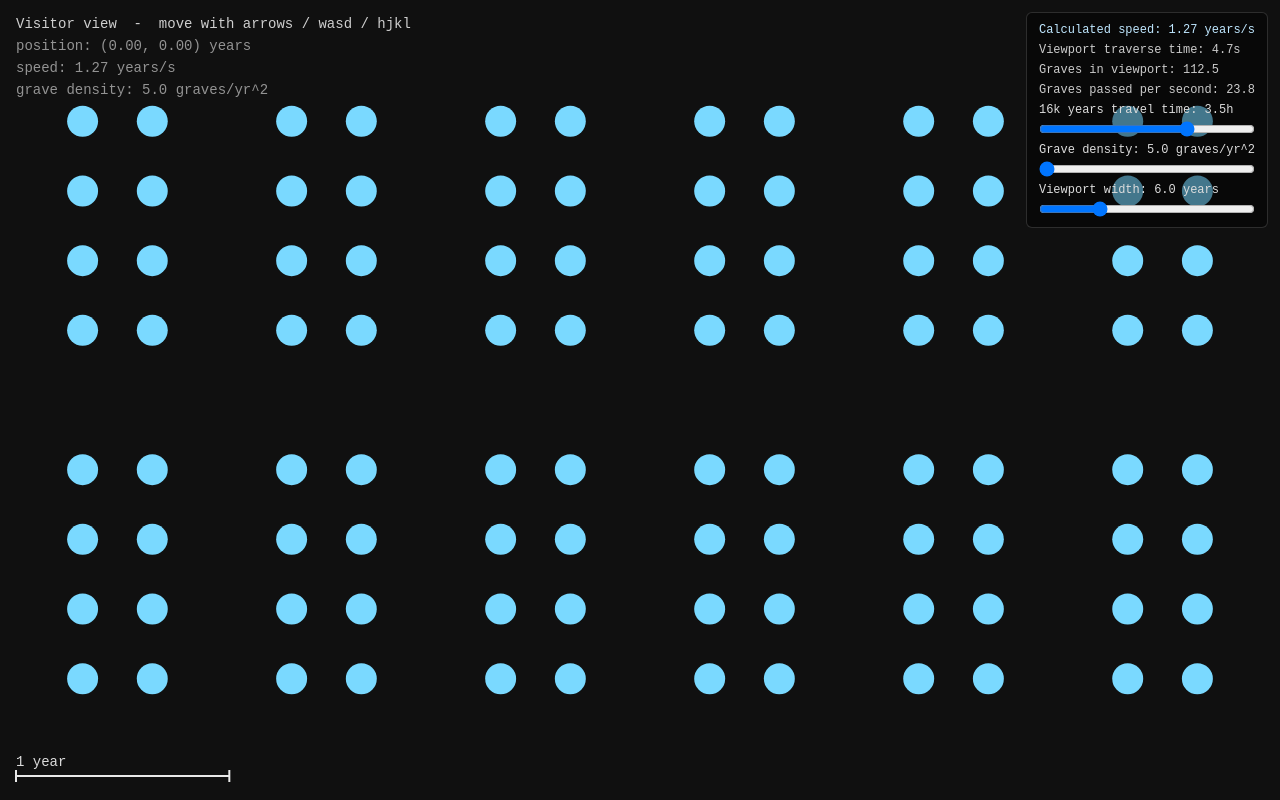
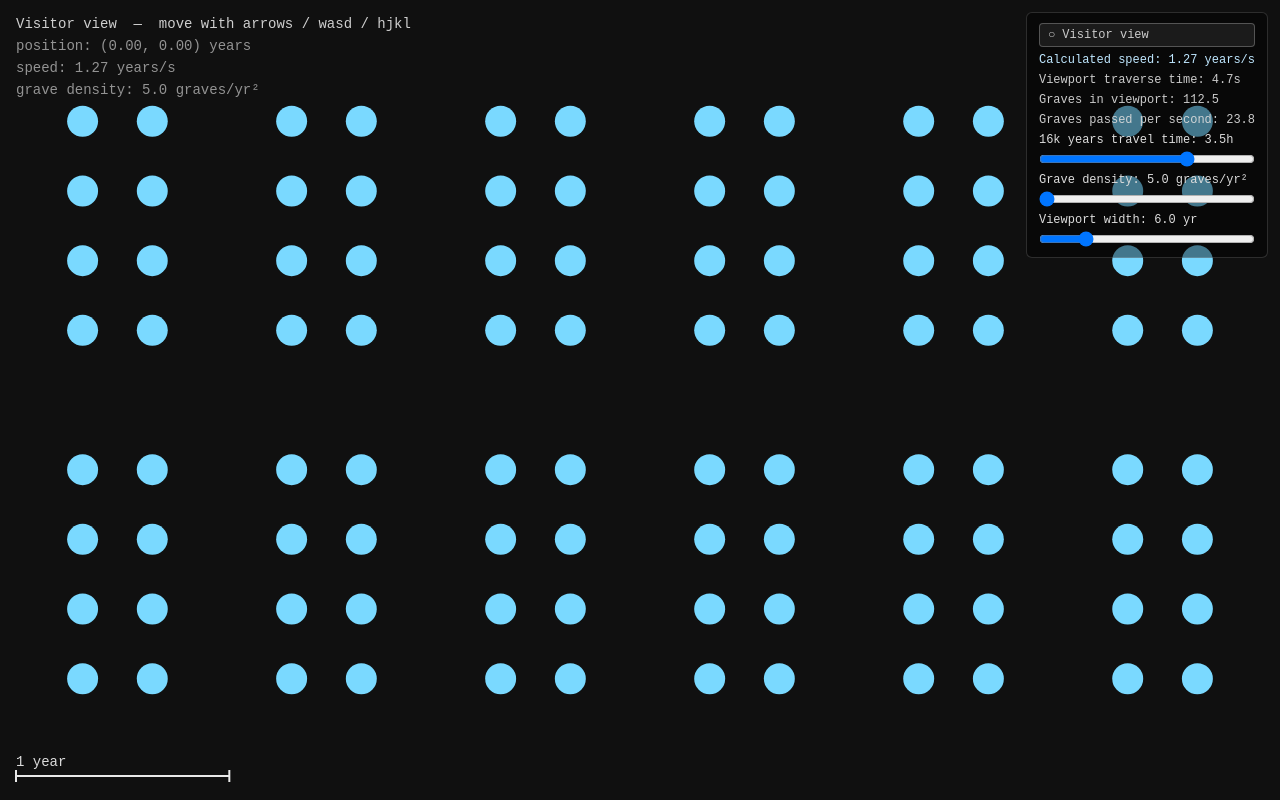
Before and after one commit to przecze/graveyard, a React (Vite) app in the folder frontend/: page / in a window 1280 px wide. Built offline with nearby package versions, Linux system fonts and the light colour scheme.

Commit message:
very basic circular layout experiment

```diff
--- a/frontend/src/VisitorView.tsx
+++ b/frontend/src/VisitorView.tsx
@@ -15,9 +15,23 @@ const MIN_TRAVEL_TIME_SECONDS = 30;
 const MAX_TRAVEL_TIME_SECONDS = 5 * 60 * 60;
 const DEFAULT_VIEWPORT_WIDTH_YEARS = 6;
 const MIN_VIEWPORT_WIDTH_YEARS = 1;
-const MAX_VIEWPORT_WIDTH_YEARS = 20;
+const MAX_VIEWPORT_WIDTH_YEARS = 10000;
+const MAX_CIRCULAR_R = 5000;
 const ACCELERATION = 7;
 const DAMPING = 9;
+
+const VIEWPORT_LOG_MIN = Math.log10(MIN_VIEWPORT_WIDTH_YEARS);
+const VIEWPORT_LOG_MAX = Math.log10(MAX_VIEWPORT_WIDTH_YEARS);
+const viewportToSlider = (v: number) =>
+  ((Math.log10(v) - VIEWPORT_LOG_MIN) / (VIEWPORT_LOG_MAX - VIEWPORT_LOG_MIN)) * 1000;
+const sliderToViewport = (v: number) =>
+  Math.pow(10, VIEWPORT_LOG_MIN + (v / 1000) * (VIEWPORT_LOG_MAX - VIEWPORT_LOG_MIN));
+
+function fmtViewportYears(y: number): string {
+  if (y >= 1000) return `${Math.round(y).toLocaleString()} yr`;
+  if (y >= 10) return `${Math.round(y)} yr`;
+  return `${y.toFixed(1)} yr`;
+}
 
 function shouldDrawGrave(gridX: number, gridY: number): boolean {
   return gridX % 3 !== 0 && gridY % 5 !== 0;
@@ -47,15 +61,19 @@ export default function VisitorView() {
   const [travelTimeSeconds, setTravelTimeSeconds] = useState(DEFAULT_TRAVEL_TIME_SECONDS);
   const [graveDensity, setGraveDensity] = useState(DEFAULT_GRAVE_DENSITY);
   const [viewportWidthYears, setViewportWidthYears] = useState(DEFAULT_VIEWPORT_WIDTH_YEARS);
+  const [circularMode, setCircularMode] = useState(false);
   const [screenSize, setScreenSize] = useState(() => ({
     width: window.innerWidth,
     height: window.innerHeight,
   }));
+
   const canvasRef = useRef<HTMLCanvasElement | null>(null);
   const speedYearsPerSecondRef = useRef(TRAVEL_DISTANCE_YEARS / DEFAULT_TRAVEL_TIME_SECONDS);
   const graveDensityRef = useRef(graveDensity);
   const pixelsPerYearRef = useRef(pixelsPerYearForDensity(graveDensity));
   const viewportWidthYearsRef = useRef(viewportWidthYears);
+  const circularModeRef = useRef(false);
+  const resetPositionRef = useRef(false);
 
   useEffect(() => {
     speedYearsPerSecondRef.current = TRAVEL_DISTANCE_YEARS / Math.max(travelTimeSeconds, 0.0001);
@@ -69,6 +87,10 @@ export default function VisitorView() {
   useEffect(() => {
     viewportWidthYearsRef.current = viewportWidthYears;
   }, [viewportWidthYears]);
+
+  useEffect(() => {
+    circularModeRef.current = circularMode;
+  }, [circularMode]);
 
   useEffect(() => {
     const onResize = () => {
@@ -123,6 +145,14 @@ export default function VisitorView() {
     const clearKeys = () => keys.clear();
 
     const update = (dt: number) => {
+      if (resetPositionRef.current) {
+        position.x = 0;
+        position.y = 0;
+        velocity.x = 0;
+        velocity.y = 0;
+        resetPositionRef.current = false;
+      }
+
       let inputX = 0;
       let inputY = 0;
       if (keys.has('ArrowLeft') || keys.has('a') || keys.has('h')) inputX -= 1;
@@ -145,6 +175,104 @@ export default function VisitorView() {
       position.y += velocity.y * dt;
     };
 
+    const drawGrid = (
+      width: number, height: number,
+      worldLeftScaled: number, worldTop: number,
+      worldPxPerScreenPx: number,
+    ) => {
+      const worldRight = worldLeftScaled + width * worldPxPerScreenPx;
+      const worldBottom = worldTop + height * worldPxPerScreenPx;
+      const startX = Math.floor(worldLeftScaled / GRID_SPACING) - 1;
+      const endX = Math.ceil(worldRight / GRID_SPACING) + 1;
+      const startY = Math.floor(worldTop / GRID_SPACING) - 1;
+      const endY = Math.ceil(worldBottom / GRID_SPACING) + 1;
+      const dotR = GRAVE_RADIUS / worldPxPerScreenPx;
+
+      ctx.fillStyle = '#7ad9ff';
+      for (let gy = startY; gy <= endY; gy++) {
+        for (let gx = startX; gx <= endX; gx++) {
+          if (!shouldDrawGrave(gx, gy)) continue;
+          const sx = (gx * GRID_SPACING - worldLeftScaled) / worldPxPerScreenPx;
+          const sy = (gy * GRID_SPACING - worldTop) / worldPxPerScreenPx;
+          ctx.beginPath();
+          ctx.arc(sx, sy, dotR, 0, Math.PI * 2);
+          ctx.fill();
+        }
+      }
+    };
+
+    const drawCircular = (
+      width: number, height: number,
+      worldLeftScaled: number, worldTop: number,
+      worldRight: number, worldBottom: number,
+      worldPxPerScreenPx: number,
+    ) => {
+      const ppy = pixelsPerYearRef.current;
+
+      const closestX = Math.max(worldLeftScaled, Math.min(0, worldRight));
+      const closestY = Math.max(worldTop, Math.min(0, worldBottom));
+      const rMinPx = Math.hypot(closestX, closestY);
+      const rMaxPx = Math.max(
+        Math.hypot(worldLeftScaled, worldTop),
+        Math.hypot(worldRight, worldTop),
+        Math.hypot(worldRight, worldBottom),
+        Math.hypot(worldLeftScaled, worldBottom),
+      );
+
+      const rMinYears = Math.max(1, Math.floor(rMinPx / ppy));
+      const rMaxYears = Math.min(MAX_CIRCULAR_R, Math.ceil(rMaxPx / ppy));
+      const originInViewport = closestX === 0 && closestY === 0;
+      const thetaCenter = Math.atan2(position.y, position.x);
+      const dotR = GRAVE_RADIUS / worldPxPerScreenPx;
+
+      ctx.fillStyle = '#7ad9ff';
+      for (let r = rMinYears; r <= rMaxYears; r++) {
+        if (r % 3 === 0) continue;
+
+        const rSlots = r * 6;
+        let fStart = 0;
+        let fEnd = rSlots - 1;
+
+        if (!originInViewport) {
+          const vpCorners: [number, number][] = [
+            [worldLeftScaled, worldTop],
+            [worldRight, worldTop],
+            [worldRight, worldBottom],
+            [worldLeftScaled, worldBottom],
+          ];
+          let minDelta = Infinity, maxDelta = -Infinity;
+          for (const [cx, cy] of vpCorners) {
+            let delta = Math.atan2(cy, cx) - thetaCenter;
+            while (delta > Math.PI) delta -= 2 * Math.PI;
+            while (delta < -Math.PI) delta += 2 * Math.PI;
+            if (delta < minDelta) minDelta = delta;
+            if (delta > maxDelta) maxDelta = delta;
+          }
+          const thetaMin = thetaCenter + minDelta;
+          const thetaMax = thetaCenter + maxDelta;
+          fStart = Math.floor((thetaMin * rSlots) / (2 * Math.PI)) - 1;
+          fEnd = Math.min(
+            Math.ceil((thetaMax * rSlots) / (2 * Math.PI)) + 1,
+            fStart + rSlots - 1,
+          );
+        }
+
+        for (let fi = fStart; fi <= fEnd; fi++) {
+          const f = ((fi % rSlots) + rSlots) % rSlots;
+          if (f % 4 === 0) continue;
+          const theta = (2 * Math.PI * fi) / rSlots;
+          const wx = r * ppy * Math.cos(theta);
+          const wy = r * ppy * Math.sin(theta);
+          const sx = (wx - worldLeftScaled) / worldPxPerScreenPx;
+          const sy = (wy - worldTop) / worldPxPerScreenPx;
+          if (sx < -dotR || sx > width + dotR || sy < -dotR || sy > height + dotR) continue;
+          ctx.beginPath();
+          ctx.arc(sx, sy, dotR, 0, Math.PI * 2);
+          ctx.fill();
+        }
+      }
+    };
+
     const draw = () => {
       const width = window.innerWidth;
       const height = window.innerHeight;
@@ -161,26 +289,16 @@ export default function VisitorView() {
       const worldRight = position.x + worldHalfW;
       const worldBottom = position.y + worldHalfH;
 
-      const startX = Math.floor(worldLeftScaled / GRID_SPACING) - 1;
-      const endX = Math.ceil(worldRight / GRID_SPACING) + 1;
-      const startY = Math.floor(worldTop / GRID_SPACING) - 1;
-      const endY = Math.ceil(worldBottom / GRID_SPACING) + 1;
-
-      ctx.fillStyle = '#7ad9ff';
-      for (let gy = startY; gy <= endY; gy++) {
-        for (let gx = startX; gx <= endX; gx++) {
-          if (!shouldDrawGrave(gx, gy)) continue;
-          const sx = (gx * GRID_SPACING - worldLeftScaled) / worldPxPerScreenPx;
-          const sy = (gy * GRID_SPACING - worldTop) / worldPxPerScreenPx;
-          ctx.beginPath();
-          ctx.arc(sx, sy, GRAVE_RADIUS / worldPxPerScreenPx, 0, Math.PI * 2);
-          ctx.fill();
-        }
+      if (circularModeRef.current) {
+        drawCircular(width, height, worldLeftScaled, worldTop, worldRight, worldBottom, worldPxPerScreenPx);
+      } else {
+        drawGrid(width, height, worldLeftScaled, worldTop, worldPxPerScreenPx);
       }
 
       ctx.fillStyle = 'rgba(255, 255, 255, 0.8)';
       ctx.font = '14px monospace';
-      ctx.fillText('Visitor view  -  move with arrows / wasd / hjkl', 16, 28);
+      const modeLabel = circularModeRef.current ? 'Circular plan' : 'Visitor view';
+      ctx.fillText(`${modeLabel}  —  move with arrows / wasd / hjkl`, 16, 28);
       ctx.fillStyle = 'rgba(255, 255, 255, 0.55)';
       const positionInYearsX = position.x / pixelsPerYearRef.current;
       const positionInYearsY = position.y / pixelsPerYearRef.current;
@@ -189,8 +307,13 @@ export default function VisitorView() {
         16,
         50,
       );
+      if (!circularModeRef.current) {
         ctx.fillText(`speed: ${speedYearsPerSecondRef.current.toFixed(2)} years/s`, 16, 72);
-      ctx.fillText(`grave density: ${graveDensityRef.current.toFixed(1)} graves/yr^2`, 16, 94);
+        ctx.fillText(`grave density: ${graveDensityRef.current.toFixed(1)} graves/yr²`, 16, 94);
+      } else {
+        const distYears = Math.hypot(positionInYearsX, positionInYearsY);
+        ctx.fillText(`r from origin: ${distYears.toFixed(2)} years`, 16, 72);
+      }
 
       const yearPixels = width / viewportWidthYearsRef.current;
       const rulerLeft = 16;
@@ -244,6 +367,13 @@ export default function VisitorView() {
   const gravesInViewport = graveDensity * viewportAreaYearsSq;
   const gravesPassedPerSecond = gravesInViewport / Math.max(viewportTraverseSeconds, 0.0001);
 
+  const handleToggleMode = () => {
+    setCircularMode(m => {
+      if (!m) resetPositionRef.current = true;
+      return !m;
+    });
+  };
+
   return (
     <div style={{ width: '100vw', height: '100vh', position: 'relative', overflow: 'hidden' }}>
       <canvas ref={canvasRef} />
@@ -265,6 +395,25 @@ export default function VisitorView() {
           minWidth: 220,
         }}
       >
+        <button
+          onClick={handleToggleMode}
+          style={{
+            background: circularMode ? 'rgba(122, 217, 255, 0.2)' : 'rgba(255,255,255,0.08)',
+            border: `1px solid ${circularMode ? 'rgba(122, 217, 255, 0.6)' : 'rgba(255,255,255,0.25)'}`,
+            borderRadius: 4,
+            color: circularMode ? '#7ad9ff' : '#ccc',
+            cursor: 'pointer',
+            fontFamily: 'monospace',
+            fontSize: 12,
+            padding: '4px 8px',
+            textAlign: 'left',
+          }}
+        >
+          {circularMode ? '◉ Circular plan' : '○ Visitor view'}
+        </button>
+
+        {!circularMode && (
+          <>
             <div style={{ color: '#bfe7ff' }}>
               Calculated speed: {speedYearsPerSecond.toFixed(2)} years/s
             </div>
@@ -289,7 +438,7 @@ export default function VisitorView() {
               />
             </label>
             <label style={{ display: 'flex', flexDirection: 'column', gap: 4 }}>
-          <span>Grave density: {graveDensity.toFixed(1)} graves/yr^2</span>
+              <span>Grave density: {graveDensity.toFixed(1)} graves/yr²</span>
               <input
                 type="range"
                 min={MIN_GRAVE_DENSITY}
@@ -299,15 +448,18 @@ export default function VisitorView() {
                 onChange={event => setGraveDensity(Number(event.target.value))}
               />
             </label>
+          </>
+        )}
+
         <label style={{ display: 'flex', flexDirection: 'column', gap: 4 }}>
-          <span>Viewport width: {viewportWidthYears.toFixed(1)} years</span>
+          <span>Viewport width: {fmtViewportYears(viewportWidthYears)}</span>
           <input
             type="range"
-            min={MIN_VIEWPORT_WIDTH_YEARS}
-            max={MAX_VIEWPORT_WIDTH_YEARS}
-            step={0.1}
-            value={viewportWidthYears}
-            onChange={event => setViewportWidthYears(Number(event.target.value))}
+            min={0}
+            max={1000}
+            step={1}
+            value={viewportToSlider(viewportWidthYears)}
+            onChange={event => setViewportWidthYears(sliderToViewport(Number(event.target.value)))}
           />
         </label>
       </div>
```
Lines whose indentation alone changed are shown as unchanged.
